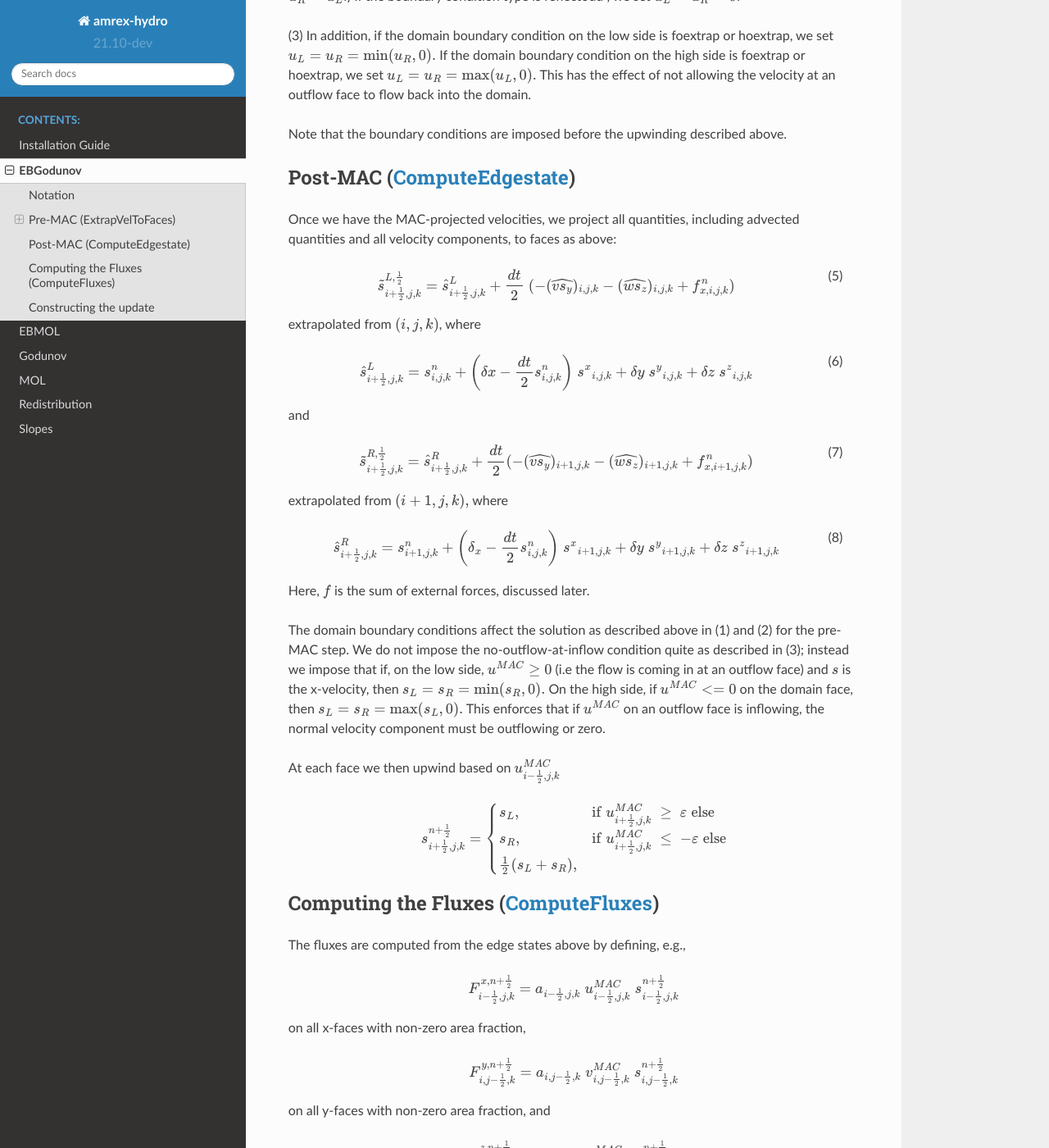
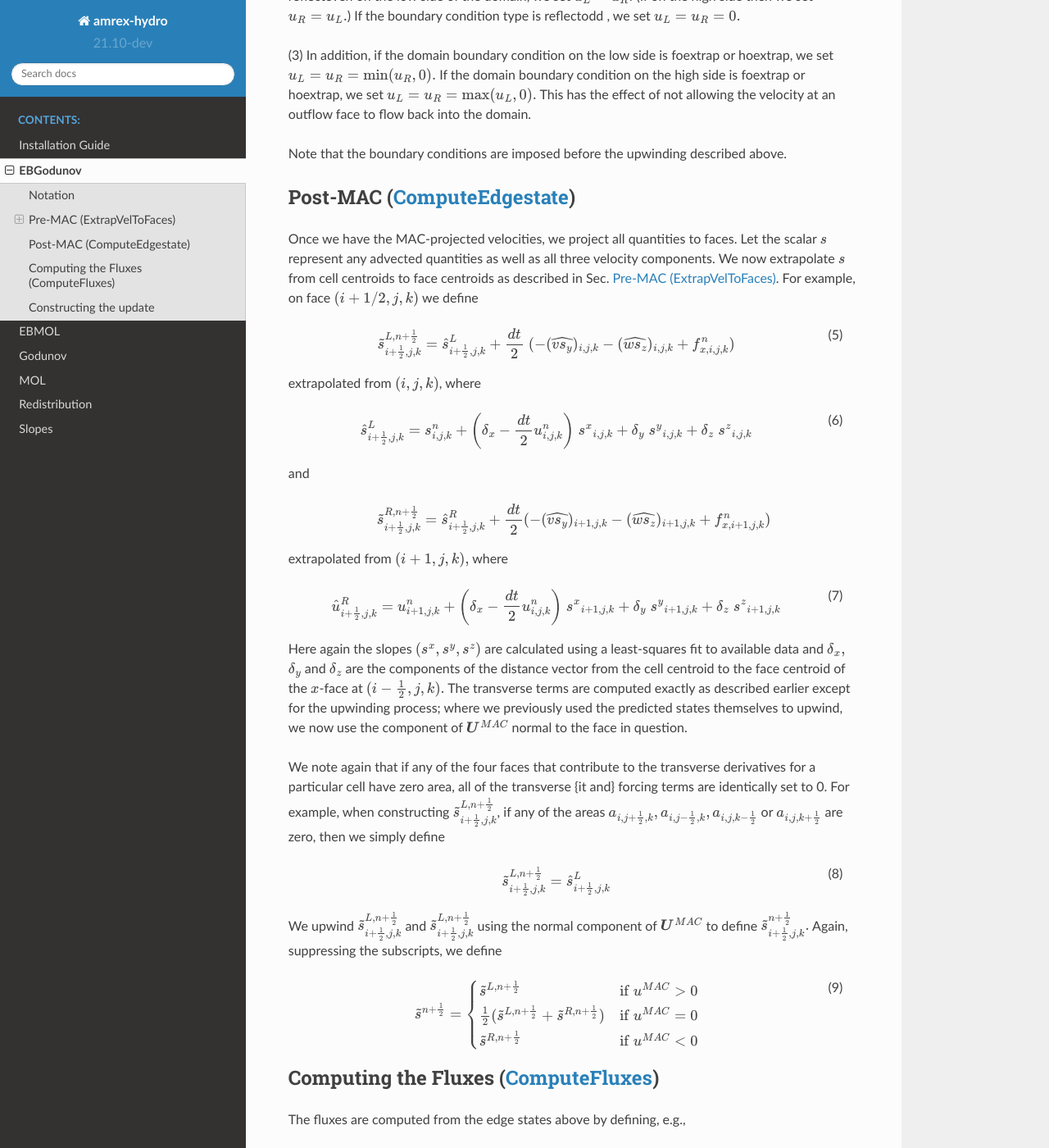
Before and after one commit to AMReX-Fluids/AMReX-Hydro, a Sphinx documentation site: the page built from Docs/source/EBGodunov.rst, in a window 1280 px wide and 1400 px high, scrolled down 2544 px. Shown: the whole window at 82% size. Built offline with Sphinx 7.4.7 and the Read the Docs theme 2.0.0, drawn with Linux system fonts in a browser that asks for light colours; some of the changed text lies outside the part shown.

Commit message:
update EB-Godunov doc

```diff
--- a/Docs/source/EBGodunov.rst
+++ b/Docs/source/EBGodunov.rst
@@ -1,3 +1,33 @@
+.. math::
+
+    \newcommand{\half}{\frac{1}{2}}
+    \newcommand{\nph}{{n + \half}}
+    \newcommand{\nmh}{{n - \frac{1}{2}}}
+    \newcommand{\iphj}{{i+\frac{1}{2},j,k}}
+    \newcommand{\ijph}{{i,j+\frac{1}{2}},k}
+    \newcommand{\imhj}{{i-\frac{1}{2},j,k}}
+    \newcommand{\ijmh}{{i,j-\frac{1}{2}},k}
+    \newcommand{\ijkmh}{{i,j,k-\frac{1}{2}}}
+    \newcommand{\ijkph}{{i,j,k+\frac{1}{2}}}
+    \newcommand{\grad}{\nabla}
+    \newcommand{\del}{\nabla}
+    \newcommand{\AN}{[(U \cdot \nabla)U]^{n+\frac{1}{2}}}
+    \newcommand{\npk}{{n + \frac{p+\half}{R}}}
+    \newcommand{\nak}{{n + \frac{p}{R}}}
+    \newcommand{\nmk}{{n + \frac{p-\half}{R}}}
+    \newcommand{\iph}{i+\half}
+    \newcommand{\imh}{i-\half}
+    \newcommand{\ipmh}{i\pm\half}
+    \newcommand{\jph}{j+\half}
+    \newcommand{\jmh}{j-\half}
+    \newcommand{\jpmh}{j\pm\half}
+    \newcommand{\kph}{k+\half}
+    \newcommand{\kmh}{k-\half}
+    \newcommand{\GMAC}{C \rightarrow E}
+    \newcommand{\DMAC}{E \rightarrow C}
+    \newcommand{\U}{\boldsymbol{U}}
+    \newcommand{\F}{\boldsymbol{F}}
+
 EBGodunov
 =========
 
@@ -179,64 +211,58 @@ Post-MAC (`ComputeEdgestate`_)
 
 .. _`ComputeEdgeState`: https://amrex-codes.github.io/amrex-hydro/Doxygen/html/namespaceEBGodunov.html#afb5b3b4bcea09a8aeeb568ddde3a46e4
 
-Once we have the MAC-projected velocities, we project all quantities, including
-advected quantities and all velocity components, to faces as above:
+Once we have the MAC-projected velocities, we project all quantities to faces. Let the scalar :math:`s` represent any advected quantities as well as all three velocity components.  We now extrapolate :math:`s` from cell centroids to face centroids as described in Sec. :ref:`pre-mac`. For example, on face :math:`(i+1/2,j,k)` we define
 
 .. math::
-   :label: eq3-ebg
+   :label: postebg-eq1
 
-   \tilde{s}_{i+\frac{1}{2},j,k}^{L,\frac{1}{2}} = \hat{s}_{i+\frac{1}{2},j,k}^{L} +
-   \frac{dt}{2} \; (-(\widehat{v s_y})_{i,j,k} - (\widehat{w s_z})_{i,j,k} + f_{x,i,j,k}^n)
+   \tilde{s}_{i+\half,j,k}^{L,\nph} = \hat{s}_{i+\half,j,k}^{L}
+    + \frac{dt}{2} \; (-(\widehat{v s_y})_{i,j,k} - (\widehat{w s_z})_{i,j,k} + f_{x,i,j,k}^n)
 
 extrapolated from :math:`(i,j,k)`, where
 
 .. math::
-   :label: eq3-ebg2
+   :label: postebg-eq2
 
-   \hat{s}_{i+\frac{1}{2},j,k}^{L} = s_{i,j,k}^n +
-   \left( \delta x - \frac{dt}{2} s_{i,j,k}^n \right)
-   \; {s^x}_{i,j,k} +  \delta y \; {s^y}_{i,j,k} + \delta z \; {s^z}_{i,j,k}
+   \hat{s}_{i+\half,j,k}^{L} = s_{i,j,k}^n +
+    \left( \delta_x - \frac{dt}{2} u_{i,j,k}^n \right)
+    \; {s^x}_{i,j,k} +  \delta_y \; {s^y}_{i,j,k} + \delta_z \; {s^z}_{i,j,k}
 
 and
 
 .. math::
-   :label: eq4-ebg
-
-   \tilde{s}_{i+\frac{1}{2},j,k}^{R,\frac{1}{2}} = \hat{s}_{i+\frac{1}{2},j,k}^{R} +
-   \frac{dt}{2} (-(\widehat{v s_y})_{i+1,j,k} - (\widehat{w s_z})_{i+1,j,k} + f_{x,i+1,j,k}^n)
+    \tilde{s}_{i+\half,j,k}^{R,\nph} = \hat{s}_{i+\half,j,k}^{R}
+    + \frac{dt}{2} (-(\widehat{v s_y})_{i+1,j,k} - (\widehat{w s_z})_{i+1,j,k} + f_{x,i+1,j,k}^n)
 
 extrapolated from :math:`(i+1,j,k),` where
 
 .. math::
-   :label: eq4-ebg2
+   :label: postebg-eq3
 
-   \hat{s}_{i+\frac{1}{2},j,k}^{R} = s_{i+1,j,k}^n +
-   \left(\delta_x  - \frac{dt}{2} s_{i,j,k}^n \right)
-   \; {s^x}_{i+1,j,k} +  \delta y \; {s^y}_{i+1,j,k} + \delta z \; {s^z}_{i+1,j,k}
+   \hat{u}_{i+\half,j,k}^{R} = u_{i+1,j,k}^n +
+        \left(\delta_x  - \frac{dt}{2} u_{i,j,k}^n \right)
+     \; {s^x}_{i+1,j,k} +  \delta_y \; {s^y}_{i+1,j,k} + \delta_z \; {s^z}_{i+1,j,k}
 
-Here, :math:`f` is the sum of external forces, discussed later.
+Here again the slopes :math:`(s^x,s^y,s^z)` are calculated using a least-squares fit to available data and
+:math:`\delta_x,` :math:`\delta_y` and :math:`\delta_z` are the components of the distance vector from the cell centroid to the face centroid of the :math:`x`-face at :math:`(i-\half,j,k).`  The transverse terms are computed exactly as described earlier except for the upwinding process; where we previously used the predicted states themselves to upwind, we now use the component of :math:`\U^{MAC}` normal to the face in question.
 
-The domain boundary conditions affect the solution as described above in
-(1) and (2) for the pre-MAC step. We do not impose the
-no-outflow-at-inflow condition quite as described in (3); instead we
-impose that if, on the low side, :math:`u^{MAC}\ge 0` (i.e the flow is
-coming in at an outflow face) and :math:`s` is the x-velocity, then
-:math:`s_L = s_R = \min(s_R,0).` On the high side, if
-:math:`u^{MAC}<= 0` on the domain face, then
-:math:`s_L = s_R = \max(s_L,0).` This enforces that if :math:`u^{MAC}`
-on an outflow face is inflowing, the normal velocity component must be
-outflowing or zero.
-
-At each face we then upwind based on :math:`u^{MAC}_{i-\frac{1}{2},j,k}`
+We note again that if any of the four faces that contribute to the transverse derivatives for a particular cell have zero area, all of the transverse {\it and} forcing terms are identically set to 0.  For example, when constructing :math:`\tilde{s}_{i+\half,j,k}^{L,\nph}`, if any of the areas :math:`a_{i,\jph,k}, a_{i,\jmh,k}, a_{i,j,\kmh}` or :math:`a_{i,j,\kph}` are zero, then we simply define
 
 .. math::
+   :label: postebg-eq4
 
-   s_{i+\frac{1}{2},j,k}^{{n+\frac{1}{2}}} =
-   \begin{cases}
-   s_L, & \mathrm{if} \; u^{MAC}_{i+\frac{1}{2},j,k}\; \ge  \; \varepsilon  \; \mathrm{else} \\
-   s_R, & \mathrm{if} \; u^{MAC}_{i+\frac{1}{2},j,k}\; \le  \; -\varepsilon  \; \mathrm{else} \\
-   \frac{1}{2}(s_L + s_R),
-   \end{cases}
+   \tilde{s}_{i+\half,j,k}^{L,\nph} = \hat{s}_{i+\half,j,k}^{L}
+
+We upwind :math:`\tilde{s}_{i+\half,j,k}^{L,\nph}` and :math:`\tilde{s}_{i+\half,j,k}^{L,\nph}` using the normal component of :math:`\U^{MAC}` to define :math:`\tilde{s}_{i+\half,j,k}^{\nph}.`  Again, suppressing the subscripts, we define
+
+.. math::
+   :label: postebg-eq5
+
+   \tilde{s}^{\nph} = \left\{\begin{array}{lll}
+     \tilde{s}^{L,\nph}              & \mbox{if $u^{MAC} > 0$}  \\
+   \frac{1}{2} (\tilde{s}^{L,\nph} + \tilde{s}^{R,\nph}) & \mbox{if $u^{MAC} = 0$}  \\
+     \tilde{s}^{R,\nph}  & \mbox{if $u^{MAC} < 0$}
+   \end{array} \right.
 
 Computing the Fluxes (`ComputeFluxes`_)
 ---------------------------------------
@@ -246,20 +272,23 @@ Computing the Fluxes (`ComputeFluxes`_)
 The fluxes are computed from the edge states above by defining, e.g.,
 
 .. math::
+   :label: fluxebg-eq1
 
-   F_{i-\frac{1}{2},j,k}^{x,n+\frac{1}{2}} = a_{i-\frac{1}{2},j,k} \; u^{MAC}_{i-\frac{1}{2},j,k} \; s_{i-\frac{1}{2},j,k}^{n+\frac{1}{2}}
+   F_{i-\frac{1}{2},j,k}^{x,n+\frac{1}{2}} = a_{i-\frac{1}{2},j,k} \; u^{MAC}_{i-\frac{1}{2},j,k} \; s_{i-\frac{1}{2},j,k}^{n+\frac{1}{2}} \; \Delta_y \; \Delta_z
 
 on all x-faces with non-zero area fraction,
 
 .. math::
+   :label: fluxebg-eq2
 
-   F_{i,j-\frac{1}{2},k}^{y,n+\frac{1}{2}} = a_{i,j-\frac{1}{2},k} \; v^{MAC}_{i,j-\frac{1}{2},k} \; s_{i,j-\frac{1}{2},k}^{n+\frac{1}{2}}
+   F_{i,j-\frac{1}{2},k}^{y,n+\frac{1}{2}} = a_{i,j-\frac{1}{2},k} \; v^{MAC}_{i,j-\frac{1}{2},k} \; s_{i,j-\frac{1}{2},k}^{n+\frac{1}{2}} \; \Delta_x \; \Delta_z
 
 on all y-faces with non-zero area fraction, and
 
 .. math::
+   :label: fluxebg-eq3
 
-   F_{i,j,k-\frac{1}{2}}^{z,n+\frac{1}{2}} = a_{i,j,k-\frac{1}{2}} \; w^{MAC}_{i,j,k-\frac{1}{2}}\; s_{i,j,k-\frac{1}{2}}^{n+\frac{1}{2}}
+   F_{i,j,k-\frac{1}{2}}^{z,n+\frac{1}{2}} = a_{i,j,k-\frac{1}{2}} \; w^{MAC}_{i,j,k-\frac{1}{2}}\; s_{i,j,k-\frac{1}{2}}^{n+\frac{1}{2}} \; \Delta_x \; \Delta_y
 
 on all z-faces with non-zero area fraction.
 
@@ -270,10 +299,10 @@ If the variable, :math:`s` is to be updated conservatively, on all cells with :m
 
 .. math::
 
-   \nabla \cdot ({\bf u}s)^{n+\frac{1}{2}} = (
+    \nabla \cdot ({\bf u}s)^{n+\frac{1}{2}} = (
                            & ( F_{i+\frac{1}{2},j,k}^{{x,n+\frac{1}{2}}} -F_{i-\frac{1}{2},j,k}^{{x,n+\frac{1}{2}}}) + \\
                            & ( F_{i,j+\frac{1}{2},k}^{{y,n+\frac{1}{2}}} -F_{i,j-\frac{1}{2},k}^{{y,n+\frac{1}{2}}}) + \\
-                           & ( F_{i,j,k+\frac{1}{2}}^{{z,n+\frac{1}{2}}} -F_{i,j,k-\frac{1}{2}}^{{z,n+\frac{1}{2}}}) ) / V_{i,j,k}
+                           & ( F_{i,j,k+\frac{1}{2}}^{{z,n+\frac{1}{2}}} -F_{i,j,k-\frac{1}{2}}^{{z,n+\frac{1}{2}}}) ) / (V_{i,j,k} \Delta_x \Delta_y \Delta_z)
 
 while if :math:`s` is to be updated in convective form, we construct
 
```
Also changed, not shown: other parts of Docs/source/EBGodunov.rst (+2 -0 lines).
